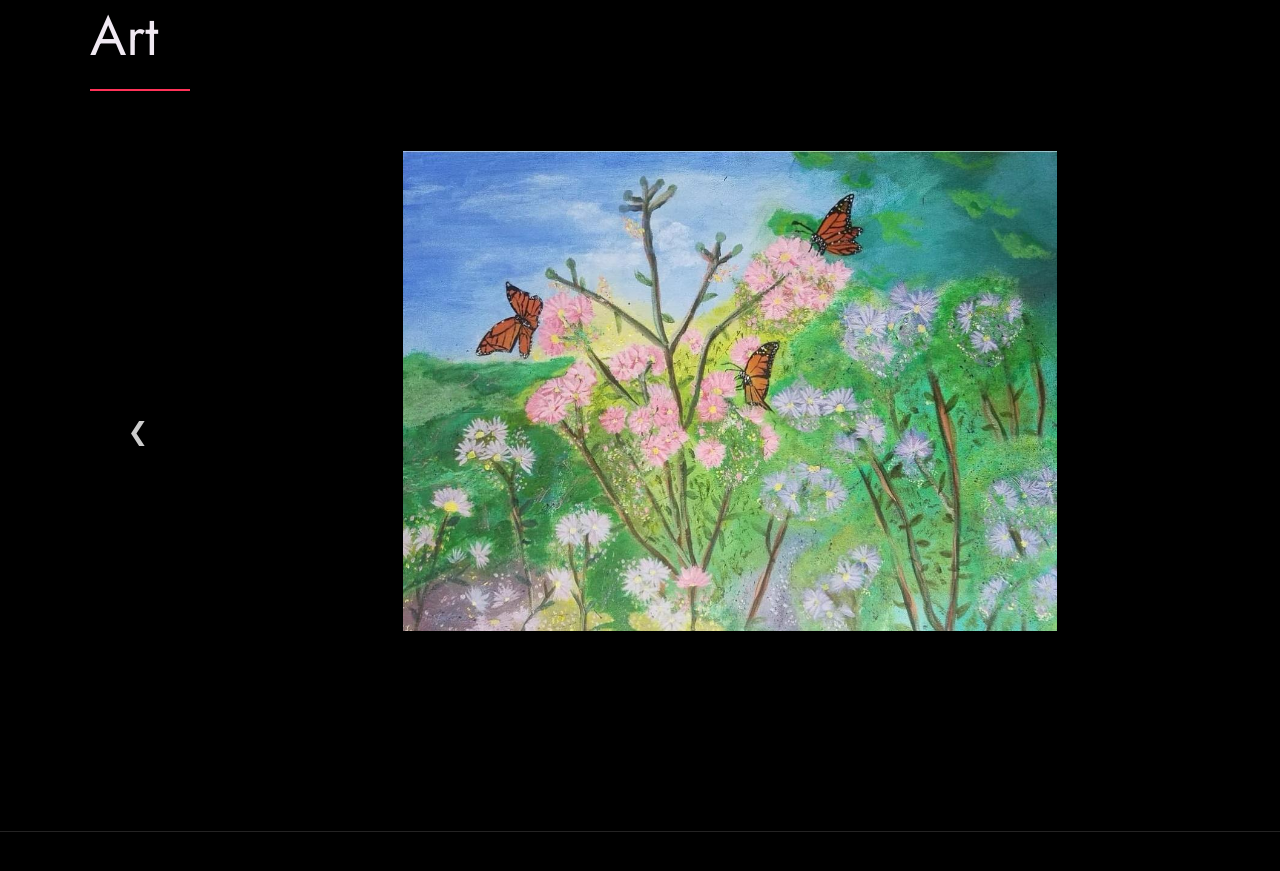
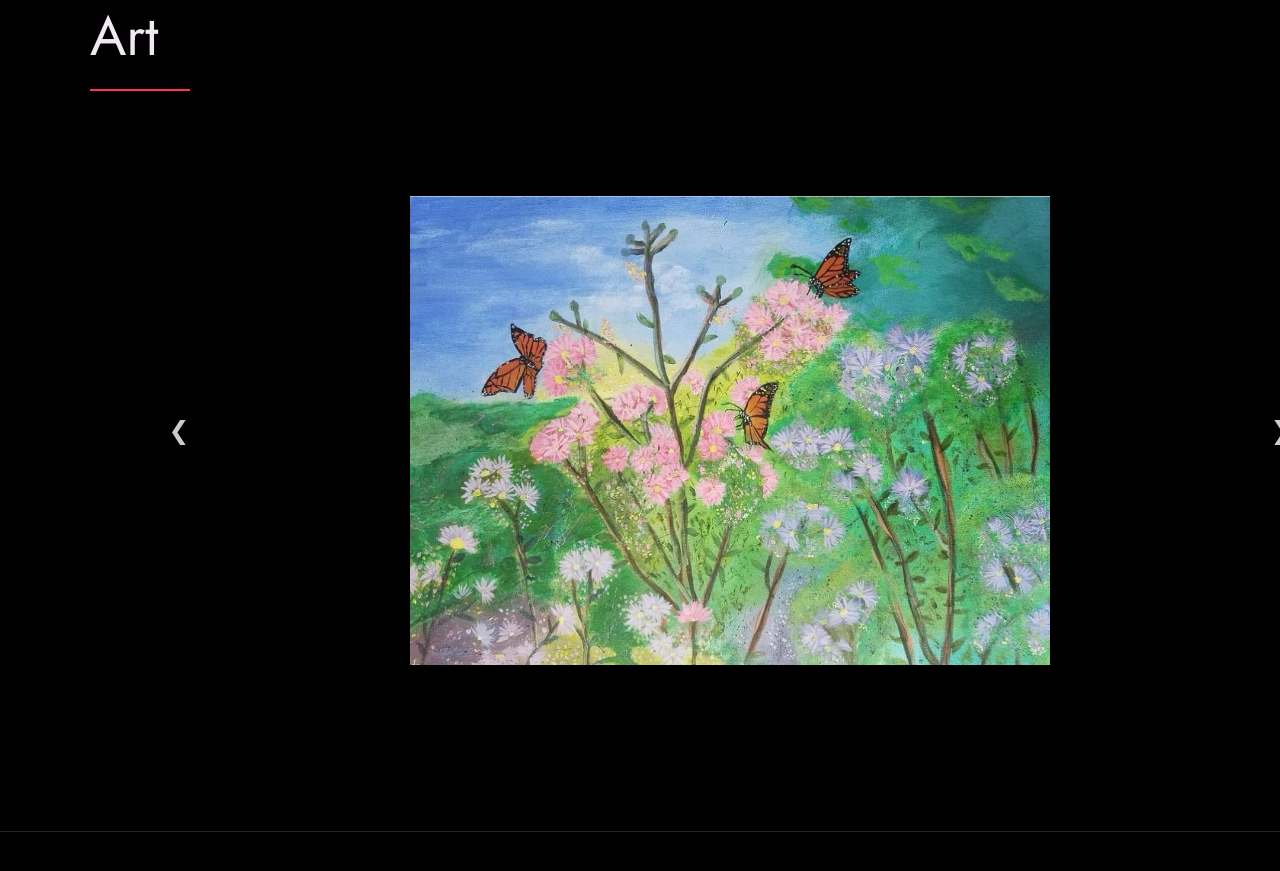
Before and after one commit to emathew11/emathew11.github.io, a plain HTML site: page index.html in a window 1280 px wide. Shown: the part 4223-5094 px from the top of the page. Drawn offline with Linux system fonts and the light colour scheme.

Commit message:
edit art carousel buttons

```diff
--- a/index.css
+++ b/index.css
@@ -144,14 +144,25 @@ img {
     display: flex;
     justify-content: center;
     align-items: center;
+    position: absolute;
+    top: 0;
+    left: 0;
+    opacity: 0;
+    transition: opacity 0.5s ease-in-out;
 }
 
+.carousel-slide.active {
+    opacity: 1;
+    position: relative;
+}
+
+/* Ensures images are centered and properly scaled */
 .carousel-slide img {
-    max-width: 60vw; /* Ensures images are smaller and properly fit */
+    max-width: 50vw; /* Adjust image size */
     max-height: 60vh; /* Prevents images from taking too much space */
     object-fit: contain; /* Maintains aspect ratio */
-    display: block; /* Ensures proper centering */
-    margin: auto; /* Centers image horizontally */
+    display: block;
+    margin: auto;
 }
 
 /* Navigation Buttons */
@@ -167,14 +178,19 @@ img {
     cursor: pointer;
     z-index: 100;
     opacity: 0.8;
+    width: 50px;
+    height: 50px;
+    display: flex;
+    align-items: center;
+    justify-content: center;
 }
 
 .prev {
-    left: 2%; /* Ensures visibility */
+    left: 5%; /* Ensures visibility */
 }
 
 .next {
-    right: 2%; /* Ensures visibility */
+    right: 5%; /* Ensures visibility */
 }
 
 .prev:hover, .next:hover {
@@ -188,12 +204,12 @@ img {
     }
 
     .carousel-slide img {
-      max-width: 80vw; /* Slightly larger on smaller screens */
+        max-width: 80vw;
         max-height: 50vh;
     }
 
     .prev, .next {
-      font-size: 2rem; /* Adjust button size for smaller screens */
+        font-size: 2rem;
         padding: 1rem;
     }
 }
--- a/index.html
+++ b/index.html
@@ -244,19 +244,30 @@
 
   <script>
     let index = 0;
+
     function moveSlide(n) {
       let slides = document.getElementsByClassName("carousel-slide");
+
+      // Hide current slide
+      slides[index].classList.remove("active");
+
+      // Update index
       index += n;
       if (index >= slides.length) index = 0;
       if (index < 0) index = slides.length - 1;
-      for (let i = 0; i < slides.length; i++) {
-        slides[i].style.display = "none";
+
+      // Show new slide
+      slides[index].classList.add("active");
+    }
+
+    document.addEventListener("DOMContentLoaded", function () {
+      let slides = document.getElementsByClassName("carousel-slide");
+
+      // Ensure only the first slide is visible initially
+      if (slides.length > 0) {
+          slides[0].classList.add("active");
       }
-      slides[index].style.display = "block";
-    }
-    document.addEventListener("DOMContentLoaded", function () {
-      moveSlide(0);
-    });
+      });
   </script>
 
 </body>
```
Lines whose indentation alone changed are shown as unchanged.
